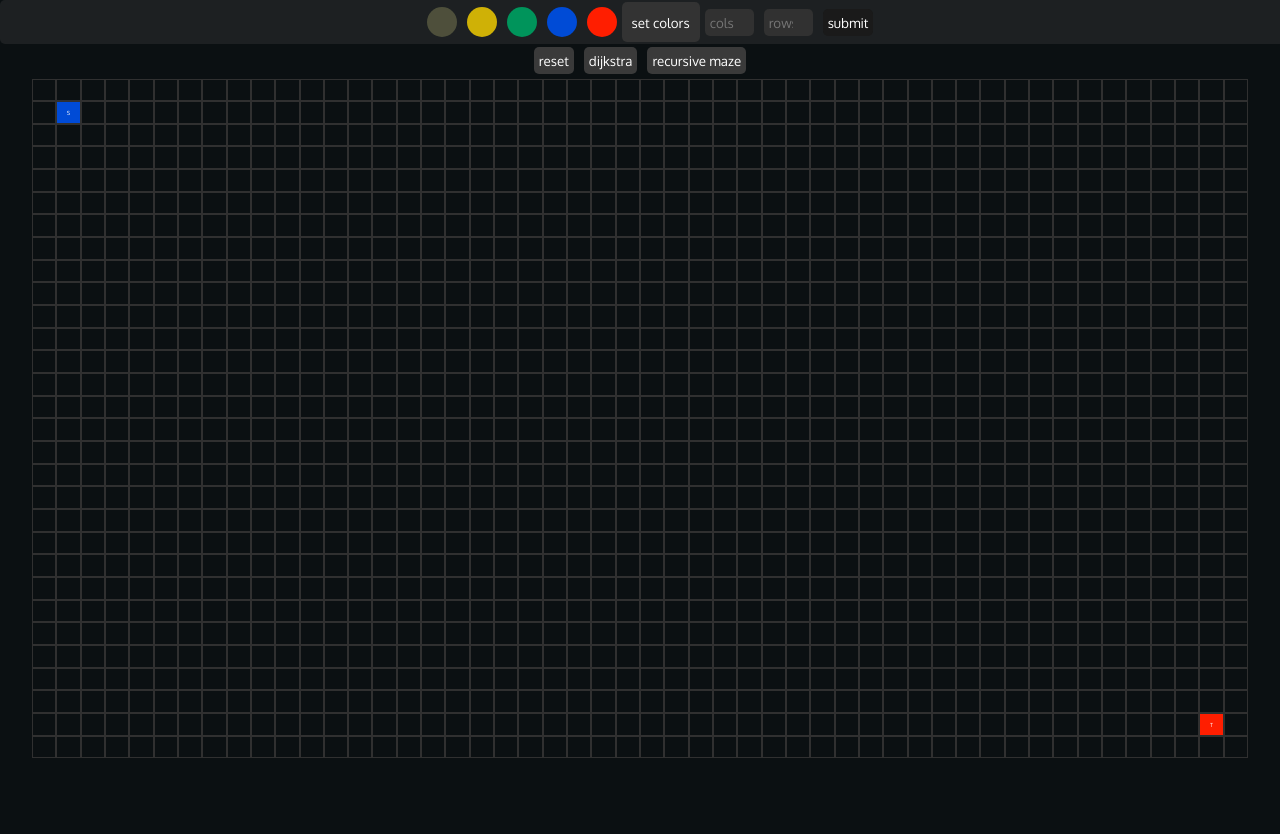
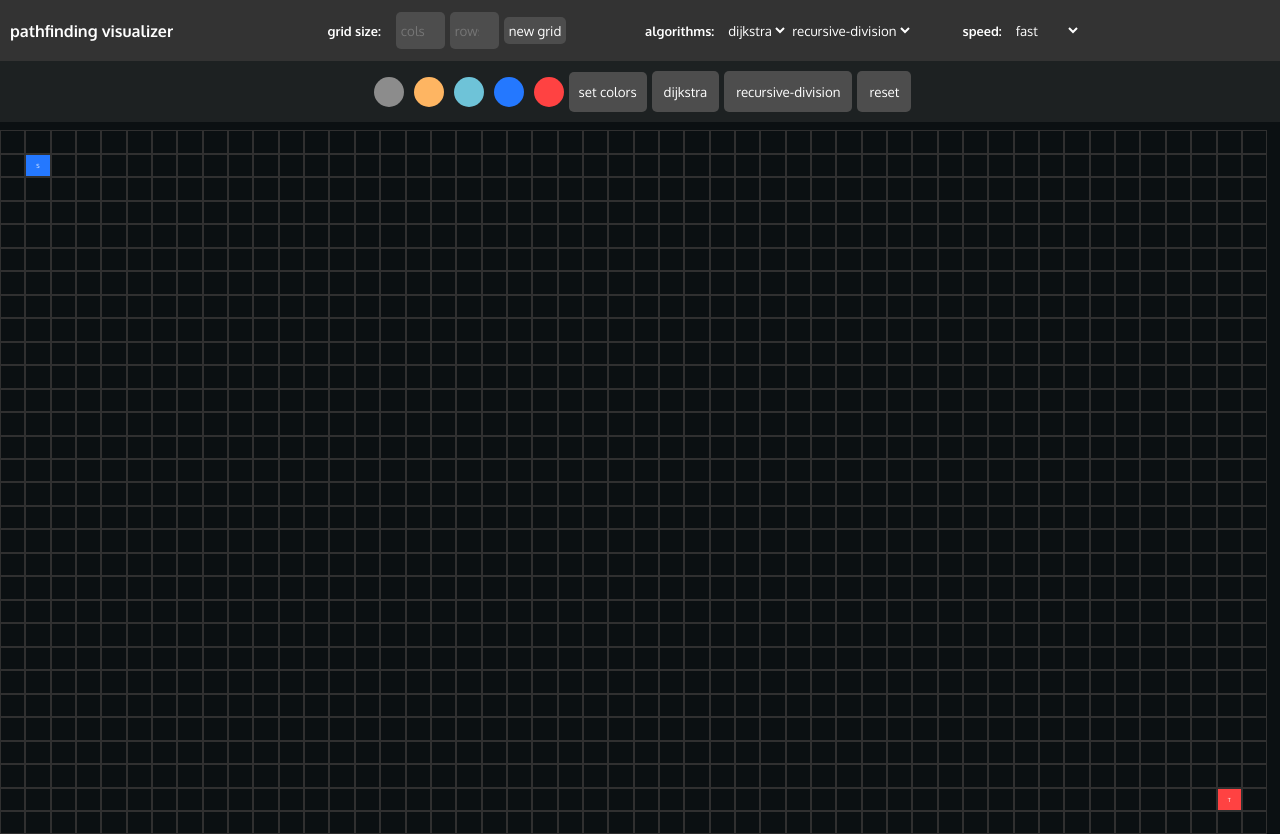
Before and after one commit to Kuultas/pathfinding-viz, a React (Create React App) app: page / in a window 1280 px wide. Before the commit the page ends 800 px from the top, so only its background shows below. Built offline with nearby package versions, Linux system fonts and the light colour scheme.

Commit message:
refactor
cleaned up a lot. still needs plenty of work.

```diff
--- a/package.json
+++ b/package.json
@@ -9,6 +9,7 @@
     "react": "^17.0.2",
     "react-device-detect": "^2.1.2",
     "react-dom": "^17.0.2",
+    "react-icons": "^4.3.1",
     "react-input-color": "^4.0.0",
     "react-scripts": "4.0.3",
     "styled-components": "^5.3.1",
--- a/public/index.html
+++ b/public/index.html
@@ -12,12 +12,13 @@
     </head>
     <style>
         * {
-            background-color: #0b1012;
+            background-color: transparent;
             color: #ffffff;
             font-family: 'Oxygen', sans-serif;
         }
 
         body {
+            background-color: #0b1012;
             margin: 0;
             padding: 0;
         }
--- a/src/App.js
+++ b/src/App.js
@@ -1,35 +1,7 @@
-import styled from 'styled-components';
-import PathfindingVisualizer from './components/PathfindingVisualizer';
-import { ConfigProvider } from './contexts/ConfigContext';
-
-const PageContainer = styled.div`
-    width: 100vw;
-    height: 100vh;
-    display: flex;
-    align-items: center;
-    justify-content: center;
-`;
-
-const PageWrapper = styled.div`
-    display: flex;
-    flex-direction: column;
-    width: 100vw;
-    height: 100vh;
-    align-items: center;
-    justify-content: center;
-    overflow-x: scroll;
-`;
+import Grid from './components/Grid';
 
 function App() {
-    return (
-        <PageContainer className='pageContainer'>
-            <PageWrapper className='pageWrapper'>
-                <ConfigProvider>
-                    <PathfindingVisualizer></PathfindingVisualizer>
-                </ConfigProvider>
-            </PageWrapper>
-        </PageContainer>
-    );
+    return <Grid></Grid>;
 }
 
 export default App;
--- a/src/components/ColorPicker.jsx
+++ b/src/components/ColorPicker.jsx
@@ -1,9 +1,7 @@
 import styled from 'styled-components';
-import { useState, useContext } from 'react';
-import { ConfigContext } from '../contexts/ConfigContext';
+import { useState } from 'react';
 
 const ColorsPanel = styled.div`
-    background-color: transparent;
     display: flex;
     align-content: center;
     justify-content: center;
@@ -19,6 +17,7 @@ const Color = styled.input.attrs((props) => ({
     height: 30px;
     border-radius: 50%;
     margin: 5px;
+    cursor: pointer;
 
     ::-webkit-color-swatch-wrapper {
         padding: 5px;
@@ -32,28 +31,30 @@ const Color = styled.input.attrs((props) => ({
 const SubmitColors = styled.button.attrs(() => ({
     type: 'submit',
 }))`
-    background-color: #333;
+    background-color: #4d4d4d;
     color: #fff;
     border: none;
     border-radius: 5px;
     padding: 10px;
+    cursor: pointer;
+
+    &:hover {
+        background-color: #555555;
+    }
 `;
 
-const ColorPicker = () => {
-    const ctx = useContext(ConfigContext);
-    const { config, setConfig } = ctx;
-
+const ColorPicker = ({ setColors }) => {
     const [currentColors, setCurrentColors] = useState({
-        visited: '#8181567f',
-        path: '#fad400ce',
-        start: '#004bd6',
-        end: '#ff1e00',
-        wall: '#00945b',
+        visited: '#8C8C8C',
+        path: '#FEB562',
+        start: '#2478FF',
+        end: '#FF4242',
+        wall: '#6EC3D8',
     });
 
     const handleSubmitColors = (e) => {
         e.preventDefault();
-        setConfig({ ...config, colors: currentColors });
+        setColors(currentColors);
     };
 
     return (
--- a/src/components/Grid.jsx
+++ b/src/components/Grid.jsx
@@ -1,16 +1,19 @@
-import { useState, useContext, useEffect } from 'react';
+import { useState, useEffect } from 'react';
 import styled from 'styled-components';
 import Node from './Node';
-import { ConfigContext } from '../contexts/ConfigContext';
 import { dijkstra, getPath } from '../algorithms/dijkstra';
 import { recursiveMaze } from '../algorithms/recursiveMaze';
+import LegendPanel from './LegendPanel';
+import OptionsPanel from './OptionsPanel';
+import { isMobile } from 'react-device-detect';
 
 const StyledGrid = styled.div`
     display: grid;
-    width: 95vw;
-    height: 85vh;
+    width: 99vw;
+    height: 88vh;
     grid-template-columns: repeat(${(props) => props.cols}, 1fr);
     grid-template-rows: repeat(${(props) => props.rows}, 1fr);
+    margin-top: 1vh;
 `;
 
 const TempUIButton = styled.button`
@@ -22,18 +25,29 @@ const TempUIButton = styled.button`
     cursor: pointer;
 `;
 
-const Grid = ({ cols, rows }) => {
-    const ctx = useContext(ConfigContext);
-    const { config } = ctx;
+const Grid = () => {
+    const [rows, setRows] = useState(isMobile ? 15 : 30);
+    const [cols, setCols] = useState(isMobile ? 10 : 50);
     const [grid, setGrid] = useState([]);
     const [mouseIsPressed, setMouseIsPressed] = useState(false);
     const [sourceIsMoving, setSourceIsMoving] = useState(false);
     const [targetIsMoving, setTargetIsMoving] = useState(false);
     const [reset, setReset] = useState(false);
     const [hasAnimated, setHasAnimated] = useState(false);
+    const [colors, setColors] = useState({
+        visited: '#8C8C8C',
+        path: '#FEB562',
+        start: '#2478FF',
+        end: '#FF4242',
+        wall: '#6EC3D8',
+    });
+    const [algorithm, setAlgorithm] = useState('dijkstra');
+    const [maze, setMaze] = useState('recursive-division');
+    const [speed, setSpeed] = useState(1);
 
     const resetToggle = () => {
         setReset(!reset);
+        setHasAnimated(false);
     };
 
     const toggleWall = (col, row) => {
@@ -183,7 +197,7 @@ const Grid = ({ cols, rows }) => {
             if (visitedNodes[i].isTarget) {
                 setTimeout(() => {
                     animatePath(nodesInShortestPathOrder);
-                }, 15 * i * config.speed);
+                }, 15 * i * speed);
                 return;
             }
             setTimeout(() => {
@@ -191,7 +205,7 @@ const Grid = ({ cols, rows }) => {
                 const node = visitedNodes[i];
                 node.isVisited = true;
                 setGrid(newGrid);
-            }, 15 * i * config.speed);
+            }, 15 * i * speed);
         }
     };
 
@@ -239,7 +253,7 @@ const Grid = ({ cols, rows }) => {
                 const node = wallNodes[i];
                 node.isWall = true;
                 setGrid(newGrid);
-            }, 15 * i * config.speed);
+            }, 15 * i * speed);
         }
     };
 
@@ -278,24 +292,29 @@ const Grid = ({ cols, rows }) => {
 
     return (
         <>
-            <div>
-                <TempUIButton onClick={resetToggle}>reset</TempUIButton>
-                <TempUIButton
-                    onClick={() => animateDijkstra(grid, getSourceNode(grid))}
-                >
-                    dijkstra
-                </TempUIButton>
-                <TempUIButton onClick={() => animateRecursiveMaze(grid)}>
-                    recursive maze
-                </TempUIButton>
-            </div>
+            <OptionsPanel
+                setRows={(rows) => setRows(rows)}
+                setCols={(cols) => setCols(cols)}
+                setAlgorithm={(algorithm) => setAlgorithm(algorithm)}
+                setSpeed={(speed) => setSpeed(speed)}
+            ></OptionsPanel>
+            <LegendPanel
+                animateDijkstra={() =>
+                    animateDijkstra(grid, getSourceNode(grid))
+                }
+                animateRecursiveMaze={() => animateRecursiveMaze(grid)}
+                reset={() => resetToggle()}
+                setColors={(colors) => setColors(colors)}
+                algorithm={algorithm}
+                maze={maze}
+            ></LegendPanel>
             <StyledGrid id='mainGrid' rows={rows} cols={cols}>
                 {grid.map((row) => {
                     return row.map((node) => (
                         <Node
                             col={node.col}
                             row={node.row}
-                            colors={ctx.config.colors}
+                            colors={colors}
                             key={`node-${node.col}-${node.row}`}
                             isSource={node.isSource}
                             isTarget={node.isTarget}
--- /dev/null
+++ b/src/components/LegendPanel.jsx
@@ -0,0 +1,47 @@
+import ColorPicker from './ColorPicker.jsx';
+import styled from 'styled-components';
+
+const Main = styled.div`
+    width: 100vw;
+    height: max-content;
+    display: flex;
+    flex-wrap: wrap;
+    justify-content: center;
+    align-items: center;
+    background-color: #50505045;
+    margin: 0;
+    padding: 10px 0 10px 0;
+`;
+
+const Button = styled.button`
+    padding: 12px;
+    border: none;
+    background-color: #4d4d4d;
+    border-radius: 5px;
+    margin-left: 5px;
+    cursor: pointer;
+
+    &:hover {
+        background-color: #555555;
+    }
+`;
+
+const LegendPanel = ({
+    setColors,
+    animateDijkstra,
+    animateRecursiveMaze,
+    reset,
+    algorithm,
+    maze,
+}) => {
+    return (
+        <Main>
+            <ColorPicker setColors={setColors}></ColorPicker>
+            <Button onClick={animateDijkstra}>{algorithm}</Button>
+            <Button onClick={animateRecursiveMaze}>{maze}</Button>
+            <Button onClick={reset}>reset</Button>
+        </Main>
+    );
+};
+
+export default LegendPanel;
--- a/src/components/OptionsPanel.jsx
+++ b/src/components/OptionsPanel.jsx
@@ -1,79 +1,101 @@
 import { useState, useContext } from 'react';
 import styled from 'styled-components';
-import { ConfigContext } from '../contexts/ConfigContext';
-import ColorPicker from './ColorPicker';
 
 const Main = styled.div`
-    position: fixed;
-    top: 0;
-    left: 0;
     width: 100vw;
-    height: 3vh;
-    background-color: #50505045;
-    border-radius: 5px;
+    height: max-content;
+    padding: 10px 0 10px 0;
+    background-color: #333;
     display: flex;
-    justify-content: center;
+    flex-wrap: wrap;
     align-items: center;
-    padding: 10px;
+`;
+
+const PageTitle = styled.h1`
+    font-size: 1rem;
+    color: #fff;
+    margin-left: 10px;
+    display: flex;
+    flex: 1;
+`;
+
+const Subtitle = styled.h2`
+    align-self: center;
+    font-size: 0.8rem;
+    color: #fff;
+    margin-top: 0;
+    margin-bottom: 0;
+    margin-right: 10px;
+`;
+
+const SizeFormContainer = styled.div`
+    display: flex;
+    flex: 1;
 `;
 
 const Algorithms = styled.div`
-    background-color: transparent;
+    display: flex;
+    flex: 1;
 `;
 
-const Mazes = styled.div`
-    background-color: transparent;
+const Speed = styled.div`
+    display: flex;
+    flex: 1;
+`;
+
+const GridSizeForm = styled.form`
+    display: flex;
 `;
 
 const DropdownOptions = styled.select`
-    height: 25%;
     border-radius: 5px;
     border: none;
-    background-color: transparent;
-    font-size: 16px;
-`;
+    margin: 0;
 
-const GridSizeForm = styled.form`
-    background-color: transparent;
+    > option {
+        background-color: #333;
+        color: #fff;
+    }
 `;
 
 const NumberInput = styled.input`
-    padding: 5px;
-    margin: 5px;
-    background-color: #313131;
+    background-color: #4d4d4d;
     border: none;
     border-radius: 5px;
+    margin-left: 5px;
+    padding: 5px;
 `;
 
 const SubmitButton = styled.button`
-    padding: 5px;
-    margin: 5px;
-    background-color: #1a1a1a;
+    background-color: #4d4d4d;
     border: none;
     border-radius: 5px;
+    cursor: pointer;
+    margin: 5px;
+    padding: 5px;
+
+    &:hover {
+        background-color: #555555;
+    }
 `;
 
-const OptionsPanel = () => {
-    const ctx = useContext(ConfigContext);
-    const { config, setConfig } = ctx;
-
-    const [algorithm, setAlgorithm] = useState('dijkstra');
-    const [maze, setMaze] = useState('recursiveDivision');
+const OptionsPanel = ({ setAlgorithm, setRows, setCols, setSpeed }) => {
+    const [maze, setMaze] = useState('recursive-division');
     const [gridSize, setGridSize] = useState({ cols: 15, rows: 15 });
 
     const handleSubmit = (e) => {
         e.preventDefault();
 
-        setConfig({
-            ...config,
-            gridSize,
-        });
+        setRows(gridSize.rows);
+        setCols(gridSize.cols);
     };
 
     return (
         <>
             <Main>
-                <ColorPicker></ColorPicker>
+                <PageTitle>pathfinding visualizer</PageTitle>
+                <SizeFormContainer>
+                    <Subtitle>grid size:</Subtitle>
                     <GridSizeForm onSubmit={handleSubmit}>
                         <NumberInput
                             type='number'
@@ -105,8 +127,40 @@ const OptionsPanel = () => {
                                 })
                             }
                         ></NumberInput>
-                    <SubmitButton type='submit'>submit</SubmitButton>
+                        <SubmitButton type='submit'>new grid</SubmitButton>
                     </GridSizeForm>
+                </SizeFormContainer>
+                <Algorithms>
+                    <Subtitle>algorithms: </Subtitle>
+                    <DropdownOptions
+                        name='algorithm'
+                        id='algorithm'
+                        onChange={(e) => setAlgorithm(e.target.value)}
+                    >
+                        <option value='dijkstra'>dijkstra</option>
+                    </DropdownOptions>
+                    <DropdownOptions
+                        name='maze'
+                        id='maze'
+                        onChange={(e) => setMaze(e.target.value)}
+                    >
+                        <option value='recursive-division'>
+                            recursive-division
+                        </option>
+                    </DropdownOptions>
+                </Algorithms>
+                <Speed>
+                    <Subtitle>speed: </Subtitle>
+                    <DropdownOptions
+                        name='speed'
+                        id='speed'
+                        onChange={(e) => setSpeed(e.target.value)}
+                    >
+                        <option value='1'>fast</option>
+                        <option value='2'>medium</option>
+                        <option value='3'>slow</option>
+                    </DropdownOptions>
+                </Speed>
             </Main>
         </>
     );
--- a/src/components/PathfindingVisualizer.jsx
+++ b/src/components/PathfindingVisualizer.jsx
@@ -1,8 +1,5 @@
-import { useContext } from 'react';
 import Grid from './Grid';
 import styled from 'styled-components';
-import OptionsPanel from './OptionsPanel';
-import { ConfigContext } from '../contexts/ConfigContext';
 
 const Container = styled.div`
     height: 100%;
@@ -14,18 +11,9 @@ const Container = styled.div`
 `;
 
 const PathfindingVisualizer = () => {
-    const ctx = useContext(ConfigContext);
-    const { config } = ctx;
-
     return (
         <Container className='appContainer'>
-            <OptionsPanel></OptionsPanel>
-            <Grid
-                cols={config.gridSize.cols}
-                rows={config.gridSize.rows}
-                sourceNode={config.sourceNode}
-                targetNode={config.targetNode}
-            ></Grid>
+            <Grid></Grid>
         </Container>
     );
 };
--- a/src/contexts/ConfigContext.jsx
+++ /dev/null
@@ -1,42 +0,0 @@
-import React, { useContext, useState } from 'react';
-import { isMobile } from 'react-device-detect';
-
-export const ConfigContext = React.createContext();
-
-export const useConfig = () => {
-    return useContext(ConfigContext);
-};
-
-export const ConfigProvider = ({ children }) => {
-    const [gridSize] = useState(
-        isMobile ? { cols: 10, rows: 15 } : { cols: 50, rows: 30 }
-    );
-
-    const [colors] = useState({
-        visited: '#8181567f',
-        path: '#fad400ce',
-        start: '#004bd6',
-        end: '#ff1e00',
-        wall: '#00945b',
-    });
-
-    const [maze] = useState('recursiveDivision');
-
-    const [algorithm] = useState('dijkstra');
-
-    const [speed] = useState(3);
-
-    const [config, setConfig] = useState({
-        gridSize,
-        maze,
-        algorithm,
-        colors,
-        speed,
-    });
-
-    return (
-        <ConfigContext.Provider value={{ config, setConfig }}>
-            {children}
-        </ConfigContext.Provider>
-    );
-};
```
Also changed, not shown: 1 other file (tests, documents, lock files or other folders). Lines whose indentation alone changed are shown as unchanged.
